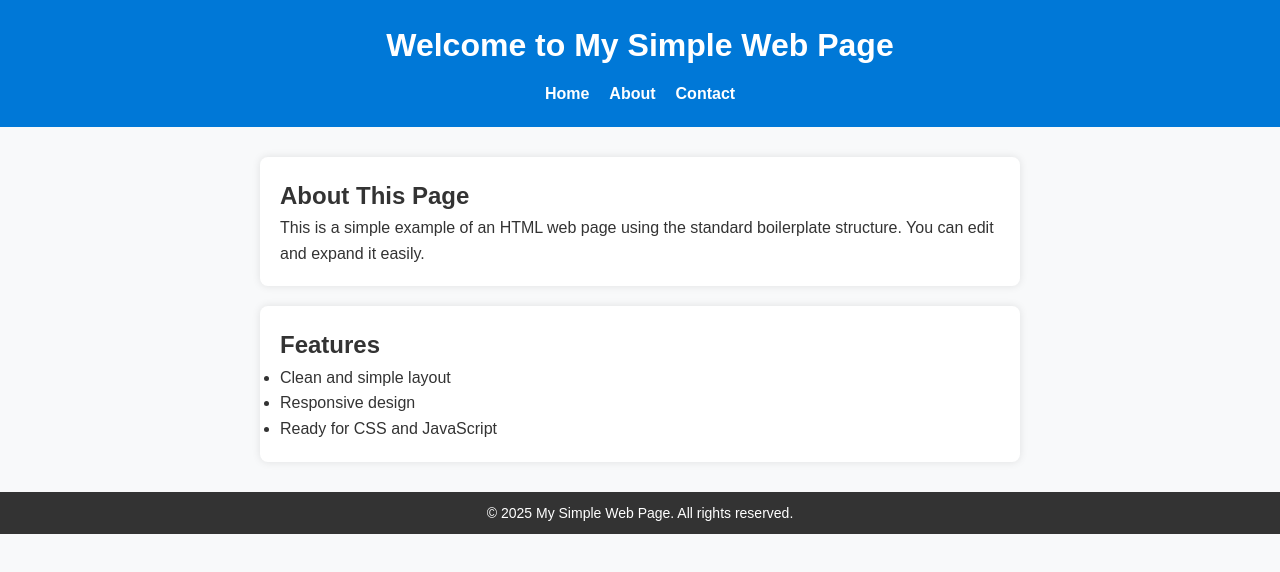
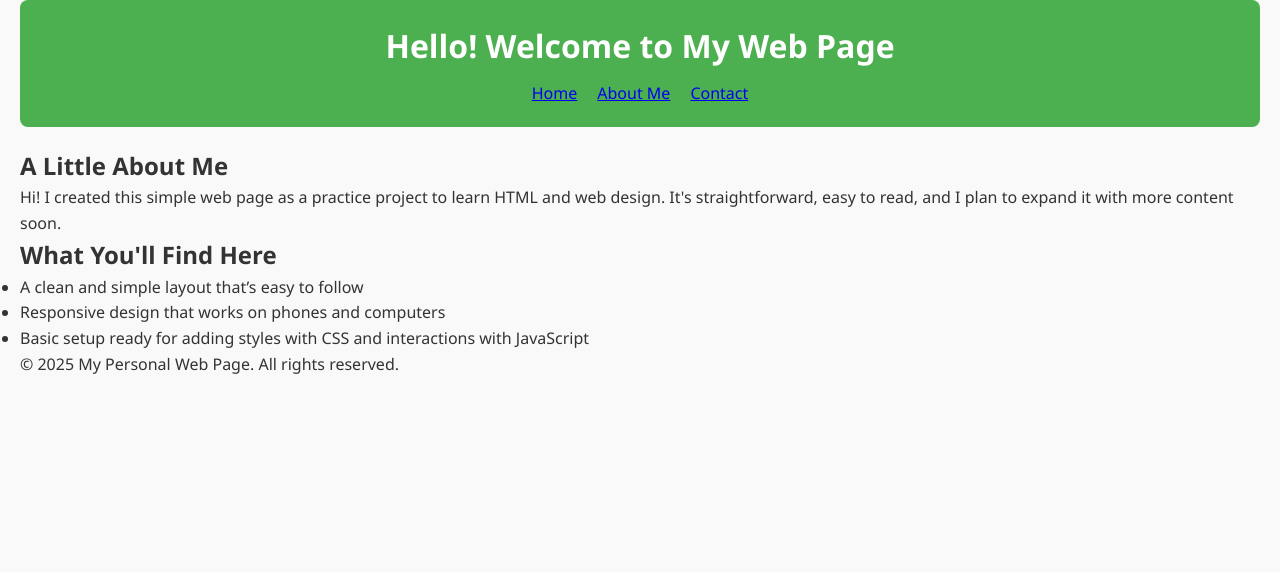
Before and after one commit to aayushmathur9017/wd-project-1, a plain HTML site: page index.html in a window 1280 px wide. Drawn offline with Linux system fonts and the light colour scheme.

Commit message:
Initial commit -wd project 1

```diff
--- a/index.html
+++ b/index.html
@@ -3,18 +3,18 @@
 <head>
   <meta charset="UTF-8">
   <meta name="viewport" content="width=device-width, initial-scale=1.0">
-  <meta name="description" content="A simple web page example using HTML boilerplate">
-  <title>My Simple Web Page</title>
+  <meta name="description" content="A simple personal web page example">
+  <title>My Personal Web Page</title>
   <link rel="stylesheet" href="style.css">
 </head>
 <body>
 
   <header>
-    <h1>Welcome to My Simple Web Page</h1>
+    <h1>Hello! Welcome to My Web Page</h1>
     <nav>
       <ul>
         <li><a href="#">Home</a></li>
-        <li><a href="#">About</a></li>
+        <li><a href="#">About Me</a></li>
         <li><a href="#">Contact</a></li>
       </ul>
     </nav>
@@ -22,22 +22,22 @@
 
   <main>
     <section>
-      <h2>About This Page</h2>
-      <p>This is a simple example of an HTML web page using the standard boilerplate structure. You can edit and expand it easily.</p>
+      <h2>A Little About Me</h2>
+      <p>Hi! I created this simple web page as a practice project to learn HTML and web design. It's straightforward, easy to read, and I plan to expand it with more content soon.</p>
     </section>
 
     <section>
-      <h2>Features</h2>
+      <h2>What You'll Find Here</h2>
       <ul>
-        <li>Clean and simple layout</li>
-        <li>Responsive design</li>
-        <li>Ready for CSS and JavaScript</li>
+        <li>A clean and simple layout that’s easy to follow</li>
+        <li>Responsive design that works on phones and computers</li>
+        <li>Basic setup ready for adding styles with CSS and interactions with JavaScript</li>
       </ul>
     </section>
   </main>
 
   <footer>
-    <p>&copy; 2025 My Simple Web Page. All rights reserved.</p>
+    <p>&copy; 2025 My Personal Web Page. All rights reserved.</p>
   </footer>
 
 </body>
--- a/style.css
+++ b/style.css
@@ -1,79 +1,35 @@
-/* Reset some default spacing */
 * {
   margin: 0;
   padding: 0;
   box-sizing: border-box;
+  font-family: 'Segoe UI', Tahoma, Geneva, Verdana, sans-serif;
 }
 
-/* Body styling */
 body {
-  font-family: Arial, Helvetica, sans-serif;
-  background-color: #f8f9fa;
+  background-color: #f9f9f9;
   color: #333;
   line-height: 1.6;
+  padding: 0 20px;
 }
 
-/* Header */
+/* Header styles */
 header {
-  background-color: #0078d7;
+  background-color: #4CAF50;
   color: white;
   padding: 20px 0;
   text-align: center;
+  border-radius: 8px;
+  margin-bottom: 20px;
 }
 
 header h1 {
+  font-size: 2rem;
   margin-bottom: 10px;
 }
 
-/* Navigation */
 nav ul {
   list-style: none;
   display: flex;
   justify-content: center;
   gap: 20px;
 }
-
-nav a {
-  color: white;
-  text-decoration: none;
-  font-weight: bold;
-}
-
-nav a:hover {
-  text-decoration: underline;
-}
-
-/* Main content */
-main {
-  max-width: 800px;
-  margin: 30px auto;
-  padding: 0 20px;
-}
-
-section {
-  background-color: white;
-  padding: 20px;
-  margin-bottom: 20px;
-  border-radius: 8px;
-  box-shadow: 0 0 8px rgba(0,0,0,0.1);
-}
-
-/* Footer */
-footer {
-  text-align: center;
-  background-color: #333;
-  color: white;
-  padding: 10px;
-  font-size: 14px;
-}
-
-/* Responsive Design */
-@media (max-width: 600px) {
-  nav ul {
-    flex-direction: column;
-  }
-
-  header h1 {
-    font-size: 22px;
-  }
-}
```
